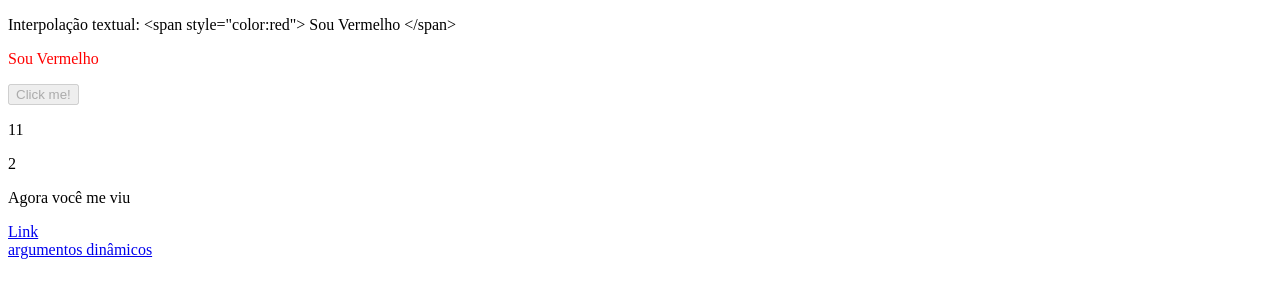
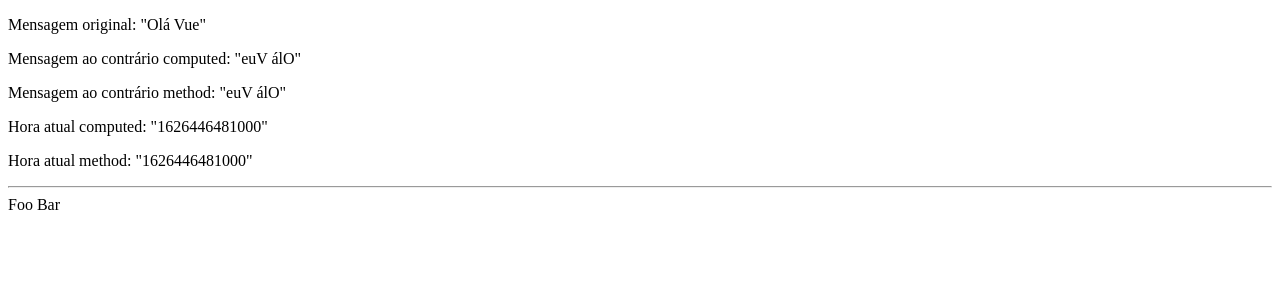
Before and after one commit to Milzerk/study-vue, a plain HTML site: page index.html in a window 1280 px wide. Drawn offline with nearby package versions, Linux system fonts and the light colour scheme.

Commit message:
computed vs watch

```diff
--- a/assets/js/script.js
+++ b/assets/js/script.js
@@ -1,11 +1,54 @@
-var app = new Vue({
+var vm = new Vue({
     el: '#app',
     data: {
-        rawHtml: '<span style="color:red"> Sou Vermelho </span>',
-        dynamicId: 12,
-        isButtonDisabled: true,
-        seen: true,
-        attributename: 'href',
-        url: 'https://www.google.com'
+        message: 'Olá Vue'
+    },
+    computed: {
+        // uma função "getter" computada (computed getter)
+        reversedMessage: function () {
+            // `this` aponta para a instância Vue da variável `vm`
+            return this.message.split('').reverse().join('')
+        },
+        now: function () {
+            return Date.now()
+        }
+    },
+    methods: {
+        reverseMessage: function () {
+            return this.message.split('').reverse().join('')
+        },
+        nowTime: function () {
+            return Date.now()
+        }
     }
-});
+})
+
+// var vm = new Vue({
+//     el: '#demo',
+//     data: {
+//         firstName: 'Foo',
+//         lastName: 'Bar',
+//         fullName: 'Foo Bar'
+//     },
+//     watch: {
+//         firstName: function (val) {
+//             this.fullName = val + ' ' + this.lastName
+//         },
+//         lastName: function (val) {
+//             this.fullName = this.firstName + ' ' + val
+//         }
+//     }
+// })
+
+var vm = new Vue({
+    el: '#demo',
+    data: {
+        firstName: 'Foo',
+        lastName: 'Bar'
+    },
+    computed: {
+        fullName: function () {
+            return this.firstName + ' ' + this.lastName
+        }
+    }
+})
--- a/index.html
+++ b/index.html
@@ -9,16 +9,14 @@
 <body>
   <!-- app -->
   <div id="app">
-    <p>Interpolação textual: {{ rawHtml }}</p>
-    <p v-html='rawHtml'>Diretiva v-html: {{ rawHtml }}</p>
-    <button v-bind:id="dynamicId" v-bind:disabled="isButtonDisabled">Click me!</button>
-    <p>{{ 1 + '1'}}</p>
-    <p>{{ 1 + 1}}</p>
-    <p v-if="seen">Agora você me viu</p>
-    <a v-bind:href="url">Link</a> <br>
-    <a v-bind:[attributename]="url"> argumentos dinâmicos </a>
+    <p>Mensagem original: "{{ message }}"</p>
+    <p>Mensagem ao contrário computed: "{{ reversedMessage }}"</p>
+    <p>Mensagem ao contrário method: "{{ reverseMessage() }}"</p>
+    <p>Hora atual computed: "{{ now }}"</p>
+    <p>Hora atual method: "{{ nowTime() }}"</p>
   </div>
-
+  <hr>
+  <div id="demo">{{ fullName }}</div>
   <!-- versão de desenvolvimento, inclui avisos úteis no console  -->
   <script src="https://cdn.jsdelivr.net/npm/vue/dist/vue.js"></script>
   <script src="./assets/js/script.js"></script>
```
